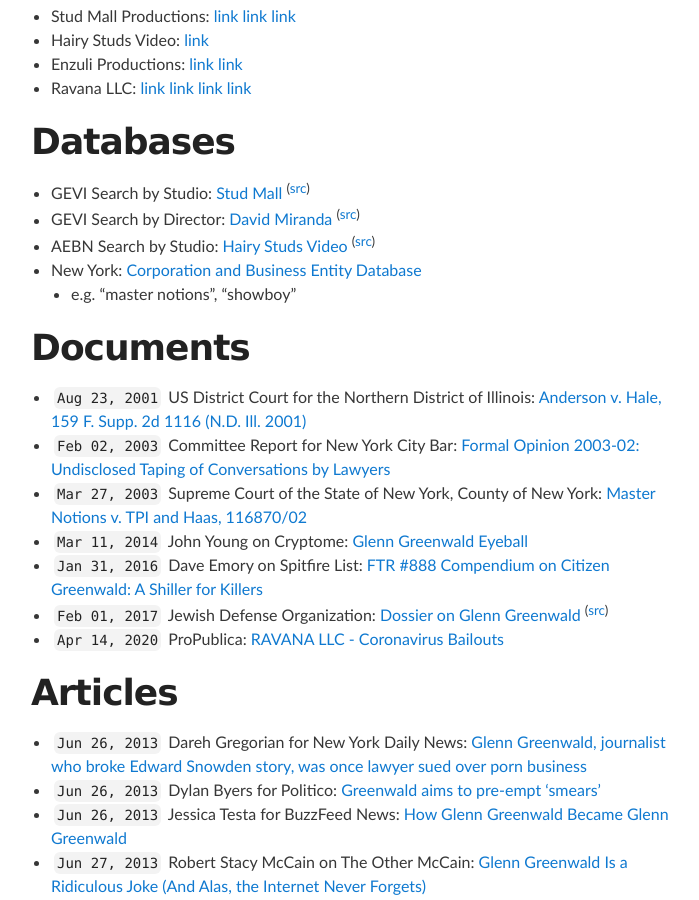
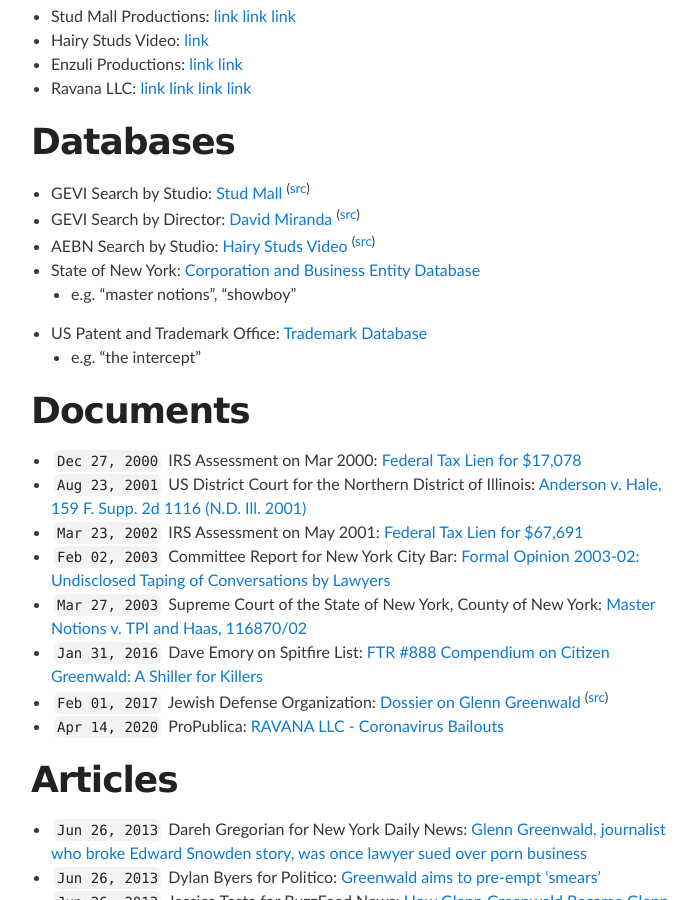
Before and after one commit to masternotions/masternotions.github.io, a Jekyll site: the page built from index.md, in a window 1280 px wide and 900 px high, scrolled down 1430 px. Shown: the whole window, without its empty margins (289-988 px from the left). Built offline with Jekyll 4.4.1, drawn with Linux system fonts in a browser that asks for light colours; comment, search, counter and statistics services are not loaded.

Commit message:
Update index.md

```diff
--- a/index.md
+++ b/index.md
@@ -78,15 +78,18 @@ Here's an audio clip of GG talking in Hot.Hairy.Real. 4: **[Is your dick hard?](
 - GEVI Search by Studio: [Stud Mall](./assets/images/gevi-studio-studmall.png) <sup>([src](https://www.gayeroticvideoindex.com/C/7/6277.html))</sup>
 - GEVI Search by Director: [David Miranda](./assets/images/gevi-director-dm.png) <sup>([src](https://www.gayeroticvideoindex.com/D/3/2013.html))</sup>
 - AEBN Search by Studio: [Hairy Studs Video](./assets/images/aebn-series-hairystuds.png) <sup>([src](https://gay.aebn.com/gay/studios/19516/hairy-studs-video))</sup>
-- New York: [Corporation and Business Entity Database](https://appext20.dos.ny.gov/corp_public/corpsearch.entity_search_entry)
+- State of New York: [Corporation and Business Entity Database](https://appext20.dos.ny.gov/corp_public/corpsearch.entity_search_entry)
   - e.g. "master notions", "showboy"
+- US Patent and Trademark Office: [Trademark Database](http://tess2.uspto.gov/)
+  - e.g. "the intercept"
 
 # Documents
 
+- ``Dec 27, 2000`` IRS Assessment on Mar 2000: [Federal Tax Lien for $17,078](https://a836-acris.nyc.gov/DS/DocumentSearch/DocumentDetail?doc_id=FT_1850007483285)
 - ``Aug 23, 2001`` US District Court for the Northern District of Illinois: [Anderson v. Hale, 159 F. Supp. 2d 1116 (N.D. Ill. 2001)](https://law.justia.com/cases/federal/district-courts/FSupp2/159/1116/2384296)
+- ``Mar 23, 2002`` IRS Assessment on May 2001: [Federal Tax Lien for $67,691](https://a836-acris.nyc.gov/DS/DocumentSearch/DocumentDetail?doc_id=FT_1580008351458)
 - ``Feb 02, 2003`` Committee Report for New York City Bar: [Formal Opinion 2003-02: Undisclosed Taping of Conversations by Lawyers](https://www.nycbar.org/member-and-career-services/committees/reports-listing/reports/detail/formal-opinion-2003-02-undisclosed-taping-of-conversations-by-lawyers-1)
 - ``Mar 27, 2003`` Supreme Court of the State of New York, County of New York: [Master Notions v. TPI and Haas, 116870/02](./docs/30011687020023SCIV_pdf.pdf)
-- ``Mar 11, 2014`` John Young on Cryptome: [Glenn Greenwald Eyeball](https://cryptome.org/2014-info/glenn-greenwald/glenn-greenwald.htm)
 - ``Jan 31, 2016`` Dave Emory on Spitfire List: [FTR #888 Compendium on Citizen Greenwald: A Shiller for Killers](http://spitfirelist.com/for-the-record/ftr-888-compendium-on-citizen-greenwald-a-shiller-for-killers/)
 - ``Feb 01, 2017`` Jewish Defense Organization: [Dossier on Glenn Greenwald](./docs/jewish-defense-organization-dossier.pdf) <sup>([src](https://inba.info/the-story-of-a-jew-who-fell-in-love-with-a-nazi-the-glenn-greenwald-matt-hale-affair_58aa1654b6d87f6f5d8b5237.html))</sup>
 - ``Apr 14, 2020`` ProPublica: [RAVANA LLC - Coronavirus Bailouts](https://projects.propublica.org/coronavirus/bailouts/loans/ravana-llc-a962e2a231387214e7a1c7778ec6e3ab)
```
